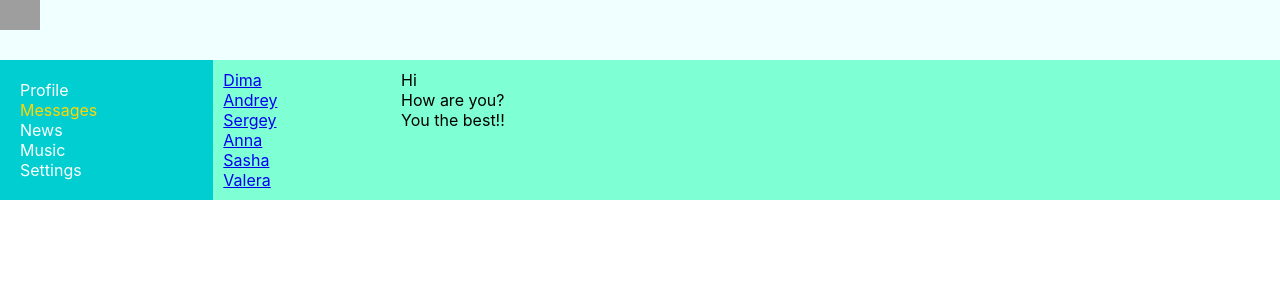
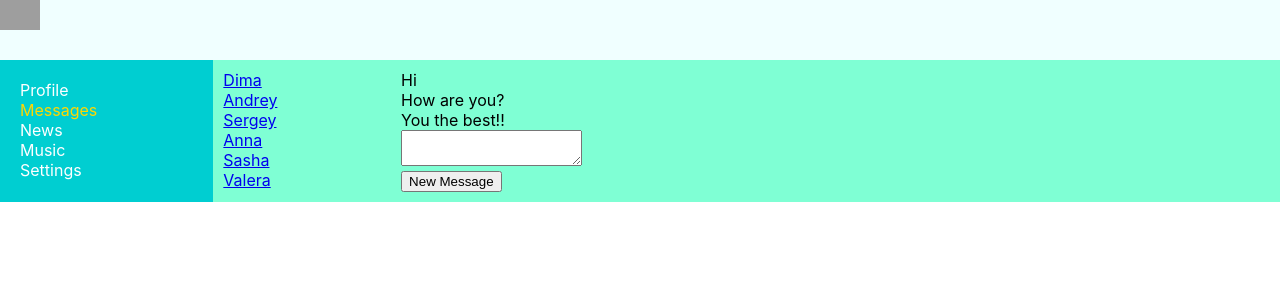
Before and after one commit to XAOC614/samurai-way-main, a React (Create React App) app: page /dialogs in a window 1280 px wide. Shown: the top 300 px of the page. Built offline with nearby package versions, Linux system fonts and the light colour scheme; grey boxes are pictures that could not be loaded.

Commit message:
Refactoring Commit 31

```diff
--- a/src/Components/Dialogs/Dialogs.tsx
+++ b/src/Components/Dialogs/Dialogs.tsx
@@ -16,6 +16,10 @@
 }
 
 export const Dialogs = (props:DialogsPropsType) => {
+    let newMessageElement = React.createRef<HTMLTextAreaElement>()
+    let addMessage = () => {
+        alert(newMessageElement.current?.value)
+    }
     let dialogsElements = props.dialogs.map(d=> (<DialogItem name={d.name} id={d.id}/>))
 
     let messagesElements = props.messages.map(m=>(<Message message={m.message}/>))
@@ -27,7 +31,10 @@
             </div>
             <div className={c.messages}>
                 {messagesElements}
-
+                <textarea ref={newMessageElement}></textarea>
+                <div>
+                <button onClick={addMessage}>New Message</button>
+                </div>
             </div>
         </div>
     )
--- a/src/Components/Dialogs/Message/Message.tsx
+++ b/src/Components/Dialogs/Message/Message.tsx
@@ -7,6 +7,9 @@
 
 export const Message = (props:MessageType) => {
     return(
+        <div>
+
         <div className={c.message}>{props.message}</div>
+        </div>
     )
 }
--- a/src/Components/Profile/MyPosts/MyPosts.tsx
+++ b/src/Components/Profile/MyPosts/MyPosts.tsx
@@ -12,15 +12,21 @@
 
 export const MyPosts = (props:MyPostsType) => {
     let postsElements = props.posts.map(p=> <Posts message={p.message} like={p.like}/>)
+
+    let newPostElement = React.createRef<HTMLTextAreaElement>()
+
+    let addPost = ()=>{
+            alert(newPostElement.current?.value)
+    }
     return (
         <div>
             <h3>My Posts</h3>
             <div className={c.item}>
                 <div>
-                    <textarea></textarea>
+                    <textarea ref={newPostElement}></textarea>
                 </div>
                 <div>
-                    <button>New Post</button>
+                    <button onClick={addPost}>New Post</button>
                     <button>Remove</button>
                 </div>
                 <div className={c.posts}>
```
